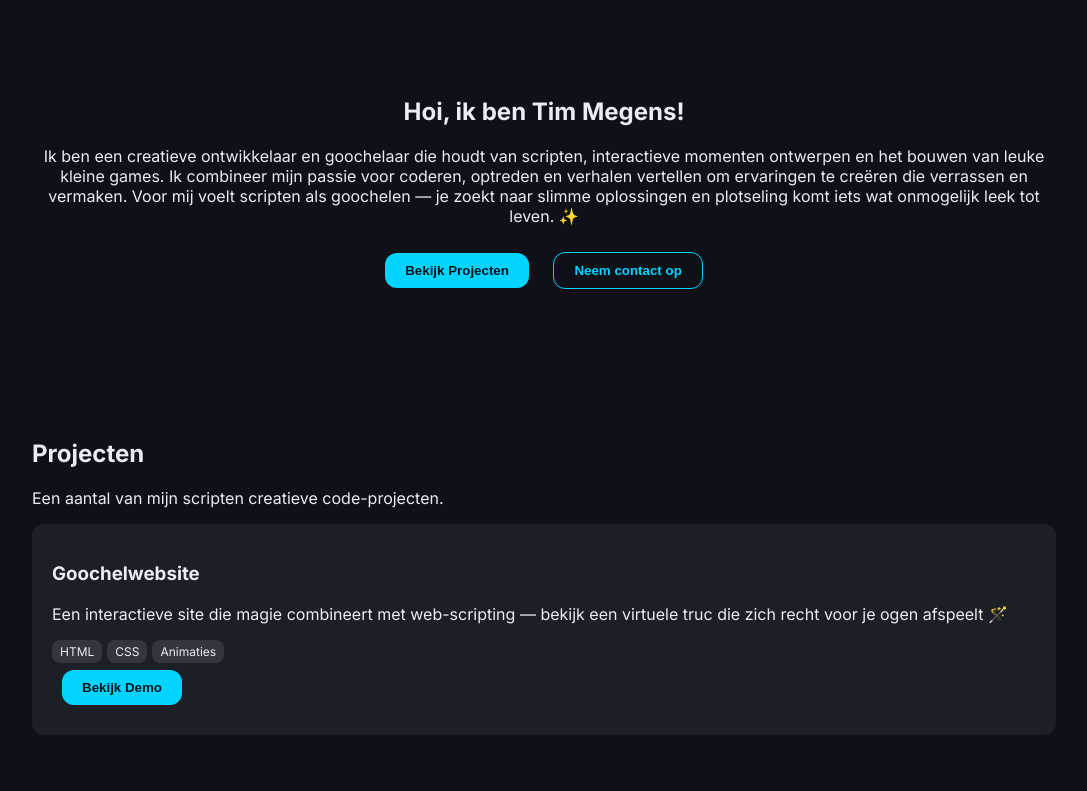
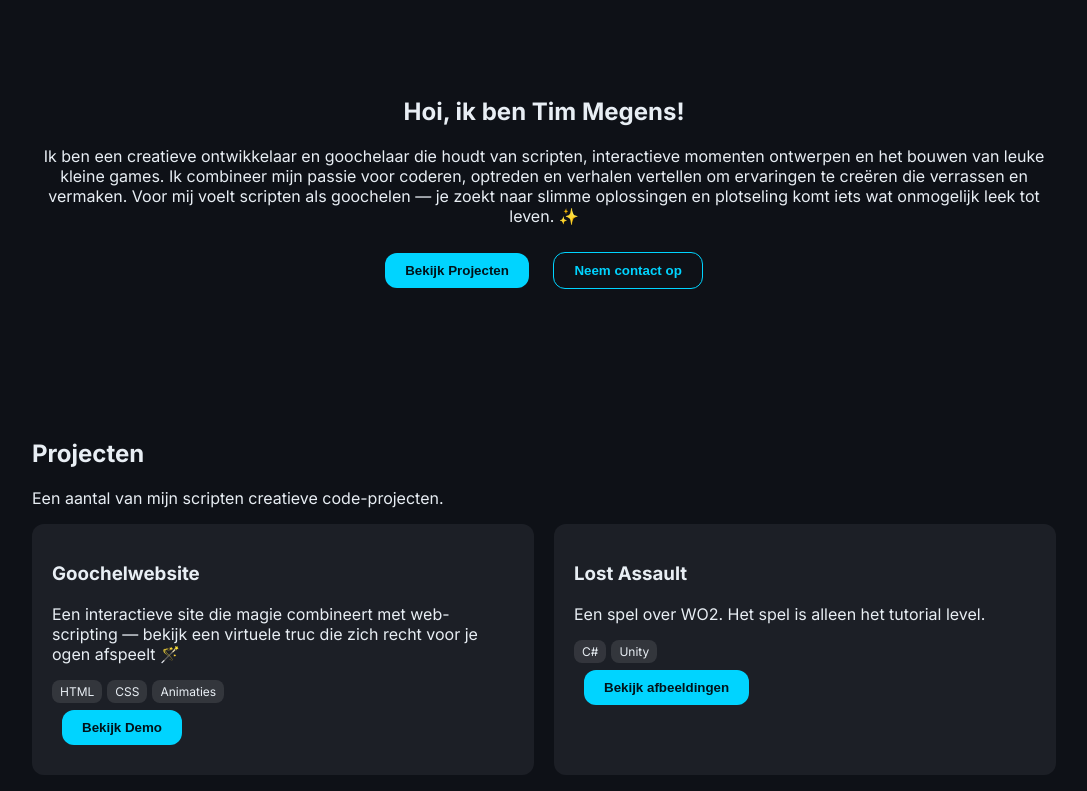
Before and after one commit to Tim20077/Tim20077.github.io, a plain HTML site: page index-nl.html in a window 1280 px wide. Shown: the part 161-952 px from the top of the page, without its empty margins (96-1183 px from the left). Drawn offline with Linux system fonts and the light colour scheme.

Commit message:
Add 'Lost Assault' project entry
Replace commented-out Roblox project snippet with an active 'Lost Assault' project article in index-nl.html. Adds Dutch title/description, tags (C#, Unity), and a button linking to RobloxProject.html.

```diff
--- a/index-nl.html
+++ b/index-nl.html
@@ -63,12 +63,12 @@
         <button class="btn" data-url="untitled1/supertimtastic.html">Bekijk Demo</button>
       </article>
 
-<!--      <article class="project">-->
-<!--        <h3>Roblox Game</h3>-->
-<!--        <p>Lua-scripts voor Roblox Studio — met ophaalsystemen en geluidstriggers.</p>-->
-<!--        <div class="tags"><span>Lua</span><span>Roblox</span></div>-->
-<!--        <button class="btn" data-url="RobloxProject.html">Bekijk afbeeldingen</button>-->
-<!--      </article>-->
+      <article class="project">
+        <h3>Lost Assault</h3>
+        <p>Een spel over WO2. Het spel is alleen het tutorial level.</p>
+        <div class="tags"><span>C#</span><span>Unity</span></div>
+        <button class="btn" data-url="RobloxProject.html">Bekijk afbeeldingen</button>
+      </article>
 
     </div>
   </section>
```
